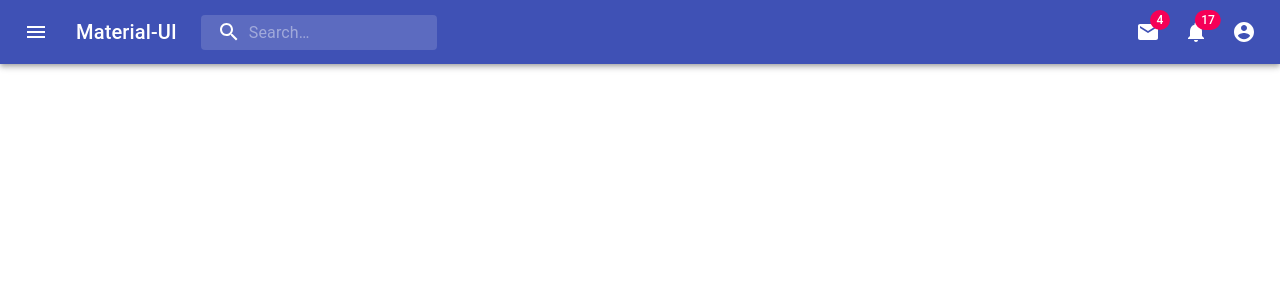
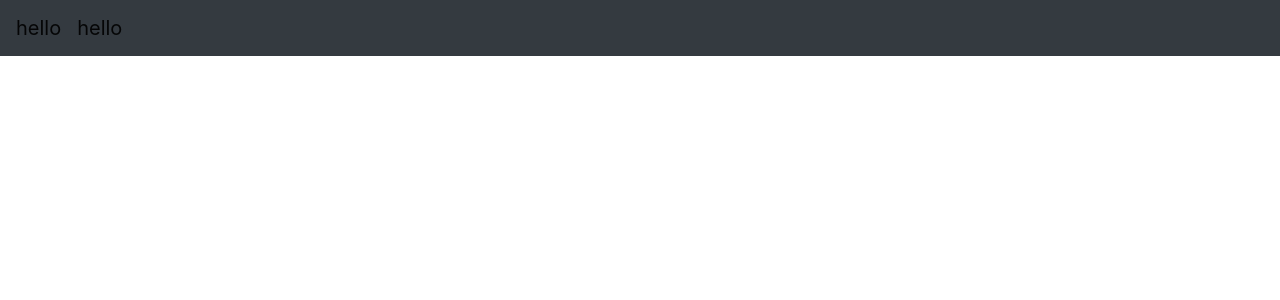
Before and after one commit to yassine-elazrak/web_scraping, a React (Create React App) app in the folder gui/: page / in a window 1280 px wide. Shown: the top 300 px of the page. Built offline with nearby package versions, Linux system fonts and the light colour scheme.

Commit message:
add header

```diff
--- a/gui/package.json
+++ b/gui/package.json
@@ -14,9 +14,11 @@
     "@testing-library/jest-dom": "^5.11.4",
     "@testing-library/react": "^11.1.0",
     "@testing-library/user-event": "^12.1.10",
+    "bootstrap": "^4.6.0",
     "cross-env": "^7.0.3",
     "electron-is-dev": "^2.0.0",
     "react": "^17.0.1",
+    "react-bootstrap": "^1.5.2",
     "react-dom": "^17.0.1",
     "react-scripts": "4.0.3",
     "web-vitals": "^1.0.1"
--- a/gui/src/App.js
+++ b/gui/src/App.js
@@ -1,25 +1,30 @@
-import logo from './logo.svg';
-import './App.css';
+// import logo from '../style/logo.svg';
+// import './App.css';
+// import React from 'react';
 
-function App() {
-  return (
-    <div className="App">
-      <header className="App-header">
-        <img src={logo} className="App-logo" alt="logo" />
-        <p>
-          Edit <code>src/App.js</code> and save to reload.
-        </p>
-        <a
-          className="App-link"
-          href="https://reactjs.org"
-          target="_blank"
-          rel="noopener noreferrer"
-        >
-          Learn React
-        </a>
-      </header>
-    </div>
-  );
-}
 
-export default App;
+// function App() {
+//     return (<
+//         div className="App" >
+//         <
+//         header className="App-header" >
+//             <
+//                 img src={logo}
+//                 className="App-logo"
+//                 alt="logo" />
+//             <
+//         p >
+//                 Edit < code > src / App.js < /code> and save to reload. <
+//         /p> <
+//         a className="App-link"
+//                         href="https://reactjs.org"
+//                         target="_blank"
+//                         rel="noopener noreferrer" >
+//                         Learn React <
+//         /a> <
+//         /header> <
+//         /div>
+//     );
+// }
+
+// export default App;
--- a/gui/src/header.js
+++ b/gui/src/header.js
@@ -1,232 +1,33 @@
 import React from 'react';
-import { fade, makeStyles } from '@material-ui/core/styles';
-import AppBar from '@material-ui/core/AppBar';
-import Toolbar from '@material-ui/core/Toolbar';
-import IconButton from '@material-ui/core/IconButton';
-import Typography from '@material-ui/core/Typography';
-import InputBase from '@material-ui/core/InputBase';
-import Badge from '@material-ui/core/Badge';
-import MenuItem from '@material-ui/core/MenuItem';
-import Menu from '@material-ui/core/Menu';
-import MenuIcon from '@material-ui/icons/Menu';
-import SearchIcon from '@material-ui/icons/Search';
-import AccountCircle from '@material-ui/icons/AccountCircle';
-import MailIcon from '@material-ui/icons/Mail';
-import NotificationsIcon from '@material-ui/icons/Notifications';
-import MoreIcon from '@material-ui/icons/MoreVert';
+import 'bootstrap/dist/css/bootstrap.min.css';
+import { Navbar} from 'react-bootstrap';
 
-const useStyles = makeStyles((theme) => ({
-  grow: {
-    flexGrow: 1,
-  },
-  menuButton: {
-    marginRight: theme.spacing(2),
-  },
-  title: {
-    display: 'none',
-    [theme.breakpoints.up('sm')]: {
-      display: 'block',
-    },
-  },
-  search: {
-    position: 'relative',
-    borderRadius: theme.shape.borderRadius,
-    backgroundColor: fade(theme.palette.common.white, 0.15),
-    '&:hover': {
-      backgroundColor: fade(theme.palette.common.white, 0.25),
-    },
-    marginRight: theme.spacing(2),
-    marginLeft: 0,
-    width: '100%',
-    [theme.breakpoints.up('sm')]: {
-      marginLeft: theme.spacing(3),
-      width: 'auto',
-    },
-  },
-  searchIcon: {
-    padding: theme.spacing(0, 2),
-    height: '100%',
-    position: 'absolute',
-    pointerEvents: 'none',
-    display: 'flex',
-    alignItems: 'center',
-    justifyContent: 'center',
-  },
-  inputRoot: {
-    color: 'inherit',
-  },
-  inputInput: {
-    padding: theme.spacing(1, 1, 1, 0),
-    // vertical padding + font size from searchIcon
-    paddingLeft: `calc(1em + ${theme.spacing(4)}px)`,
-    transition: theme.transitions.create('width'),
-    width: '100%',
-    [theme.breakpoints.up('md')]: {
-      width: '20ch',
-    },
-  },
-  sectionDesktop: {
-    display: 'none',
-    [theme.breakpoints.up('md')]: {
-      display: 'flex',
-    },
-  },
-  sectionMobile: {
-    display: 'flex',
-    [theme.breakpoints.up('md')]: {
-      display: 'none',
-    },
-  },
-}));
 
-export default function PrimarySearchAppBar() {
-  const classes = useStyles();
-  const [anchorEl, setAnchorEl] = React.useState(null);
-  const [mobileMoreAnchorEl, setMobileMoreAnchorEl] = React.useState(null);
+function Header() {
+    return (
+    <>
+    <Navbar bg="dark">
+    <Navbar.Brand href="#home">
+    hello
+      {/* <img
+        src="/logo.svg"
+        width="30"
+        height="30"
+        className="d-inline-block align-top"
+        alt="React Bootstrap logo"
+      /> */}
+    </Navbar.Brand>
+    <Navbar.Brand href="#home">
+    hello
+    </Navbar.Brand>
 
-  const isMenuOpen = Boolean(anchorEl);
-  const isMobileMenuOpen = Boolean(mobileMoreAnchorEl);
+  </Navbar>
 
-  const handleProfileMenuOpen = (event) => {
-    setAnchorEl(event.currentTarget);
-  };
 
-  const handleMobileMenuClose = () => {
-    setMobileMoreAnchorEl(null);
-  };
+    </>
+    )
+}
 
-  const handleMenuClose = () => {
-    setAnchorEl(null);
-    handleMobileMenuClose();
-  };
 
-  const handleMobileMenuOpen = (event) => {
-    setMobileMoreAnchorEl(event.currentTarget);
-  };
 
-  const menuId = 'primary-search-account-menu';
-  const renderMenu = (
-    <Menu
-      anchorEl={anchorEl}
-      anchorOrigin={{ vertical: 'top', horizontal: 'right' }}
-      id={menuId}
-      keepMounted
-      transformOrigin={{ vertical: 'top', horizontal: 'right' }}
-      open={isMenuOpen}
-      onClose={handleMenuClose}
-    >
-      <MenuItem onClick={handleMenuClose}>Profile</MenuItem>
-      <MenuItem onClick={handleMenuClose}>My account</MenuItem>
-    </Menu>
-  );
-
-  const mobileMenuId = 'primary-search-account-menu-mobile';
-  const renderMobileMenu = (
-    <Menu
-      anchorEl={mobileMoreAnchorEl}
-      anchorOrigin={{ vertical: 'top', horizontal: 'right' }}
-      id={mobileMenuId}
-      keepMounted
-      transformOrigin={{ vertical: 'top', horizontal: 'right' }}
-      open={isMobileMenuOpen}
-      onClose={handleMobileMenuClose}
-    >
-      <MenuItem>
-        <IconButton aria-label="show 4 new mails" color="inherit">
-          <Badge badgeContent={4} color="secondary">
-            <MailIcon />
-          </Badge>
-        </IconButton>
-        <p>Messages</p>
-      </MenuItem>
-      <MenuItem>
-        <IconButton aria-label="show 11 new notifications" color="inherit">
-          <Badge badgeContent={11} color="secondary">
-            <NotificationsIcon />
-          </Badge>
-        </IconButton>
-        <p>Notifications</p>
-      </MenuItem>
-      <MenuItem onClick={handleProfileMenuOpen}>
-        <IconButton
-          aria-label="account of current user"
-          aria-controls="primary-search-account-menu"
-          aria-haspopup="true"
-          color="inherit"
-        >
-          <AccountCircle />
-        </IconButton>
-        <p>Profile</p>
-      </MenuItem>
-    </Menu>
-  );
-
-  return (
-    <div className={classes.grow}>
-      <AppBar position="static">
-        <Toolbar>
-          <IconButton
-            edge="start"
-            className={classes.menuButton}
-            color="inherit"
-            aria-label="open drawer"
-          >
-            <MenuIcon />
-          </IconButton>
-          <Typography className={classes.title} variant="h6" noWrap>
-            Material-UI
-          </Typography>
-          <div className={classes.search}>
-            <div className={classes.searchIcon}>
-              <SearchIcon />
-            </div>
-            <InputBase
-              placeholder="Search…"
-              classes={{
-                root: classes.inputRoot,
-                input: classes.inputInput,
-              }}
-              inputProps={{ 'aria-label': 'search' }}
-            />
-          </div>
-          <div className={classes.grow} />
-          <div className={classes.sectionDesktop}>
-            <IconButton aria-label="show 4 new mails" color="inherit">
-              <Badge badgeContent={4} color="secondary">
-                <MailIcon />
-              </Badge>
-            </IconButton>
-            <IconButton aria-label="show 17 new notifications" color="inherit">
-              <Badge badgeContent={17} color="secondary">
-                <NotificationsIcon />
-              </Badge>
-            </IconButton>
-            <IconButton
-              edge="end"
-              aria-label="account of current user"
-              aria-controls={menuId}
-              aria-haspopup="true"
-              onClick={handleProfileMenuOpen}
-              color="inherit"
-            >
-              <AccountCircle />
-            </IconButton>
-          </div>
-          <div className={classes.sectionMobile}>
-            <IconButton
-              aria-label="show more"
-              aria-controls={mobileMenuId}
-              aria-haspopup="true"
-              onClick={handleMobileMenuOpen}
-              color="inherit"
-            >
-              <MoreIcon />
-            </IconButton>
-          </div>
-        </Toolbar>
-      </AppBar>
-      {/* {renderMobileMenu}
-      {renderMenu} */}
-    </div>
-  );
-}
+export default Header;
--- a/gui/src/index.js
+++ b/gui/src/index.js
@@ -1,16 +1,15 @@
 import React from 'react';
+
 import ReactDOM from 'react-dom';
 import './index.css';
-import App from './App';
+// import App from './App';
 import reportWebVitals from './reportWebVitals';
-import  ResponsiveDrawer from './header'
+import Header from './header'
 
-ReactDOM.render(
-  <React.StrictMode>
-    {/* <App /> */}
-    <ResponsiveDrawer/>
-  </React.StrictMode>,
-  document.getElementById('root')
+ReactDOM.render( <React.StrictMode >
+    <Header/>
+    </React.StrictMode>,
+    document.getElementById('root')
 );
 
 // If you want to start measuring performance in your app, pass a function
```
Also changed, not shown: gui/src/main.js (added, +12 -0 lines), 2 other files (tests, documents, lock files or other folders).
